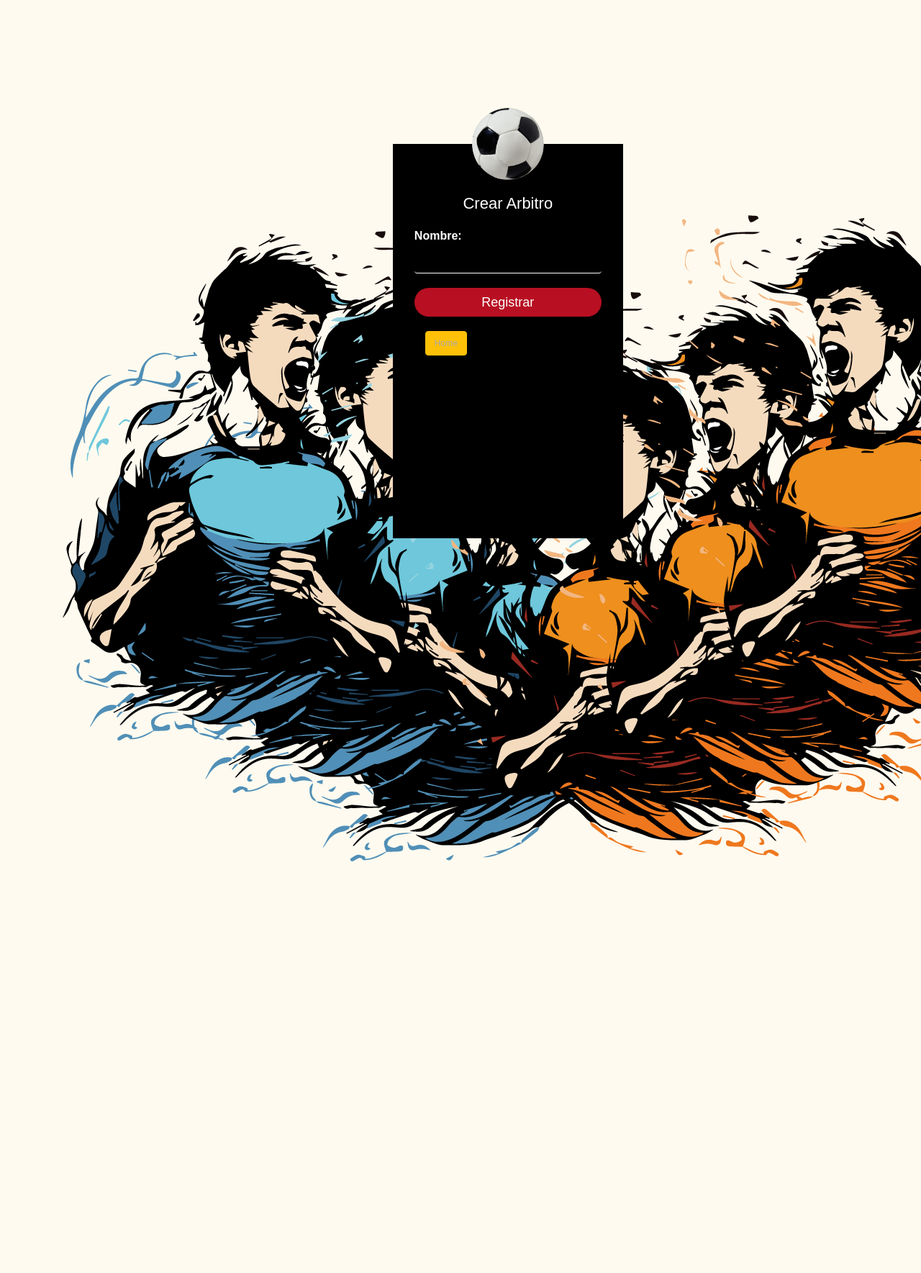
After one commit to CamiloRic0/Torneo-full-stack-REAL, a Django app: page /RolArbitro in a window 1280 px wide; the page is wider, and only the part inside the window is pictured. The commit adds this page. Shown: that part at 72% size. Run offline with Django 3.2, Linux system fonts and the light colour scheme; the visitor is signed in with stand-in values (Sample User, id 1); some libraries are stand-ins or nearby versions.

Commit message:
Its done

```diff
--- a/torneo/templates/base/insertar_paises.txt
+++ b/Insertar_paises.txt
@@ -1,4 +1,7 @@
 //truncate table futbol_pais, futbol_ciudad, futbol_torneo, futbol_equipo, futbol_estadio, futbol_empresa, futbol_partido, futbol_jugador_equipo, futbol_jugador_partido, futbol_otro_evento, futbol_evento_gol, futbol_evento_falta, futbol_arbitro, futbol_jugador, futbol_persona_natural, futbol_rolarbitro;
+
+1. Query para insertar paises en el orden(id, nombre, iso)
+
 INSERT INTO futbol_pais VALUES(1, 'Afganistán', 'AF');
 INSERT INTO futbol_pais VALUES(2, 'Islas Gland', 'AX');
 INSERT INTO futbol_pais VALUES(3, 'Albania', 'AL');
@@ -242,6 +245,8 @@ INSERT INTO futbol_pais VALUES(240, 'Zimbabue', 'ZW');
 
 
 
+2. Query para insertar paises en el orden(id, iso, nombre)
+
 
 INSERT INTO futbol_pais VALUES(1, 'AF', 'Afganistán');
 INSERT INTO futbol_pais VALUES(2, 'AX', 'Islas Gland');
--- a/torneo/futbol/form.py
+++ b/torneo/futbol/form.py
@@ -2,6 +2,23 @@ from django import forms
 from futbol.models import RolArbitro, Pais, Torneo, Ciudad, Jugador, Estadio, Arbitro, persona_natural, Equipo, Empresa, Jugador_Equipo, Partido, Jugador_Partido, Evento_Gol, Evento_Falta, Otro_Evento
 
 
+
+
+
+
+class FormularioRolArbitro(forms.ModelForm):
+    class Meta:
+        model = RolArbitro
+        fields = ['nombre']
+        labels = {'nombre':'Nombre'}
+        widget = {'nombre':forms.TextInput()}
+
+    def __init__(self, *args, **kwargs):
+        super().__init__(*args, **kwargs)
+        for field in iter(self.fields): # Recorremos los campos del modelo
+            self.fields[field].widget.attrs.update({
+                'class': 'form-control', 'autocomplete': 'off', 'spellcheck':'false'
+            })
 
 class FKPais(forms.ModelChoiceField):
     def label_from_instance(self, obj):
--- a/torneo/futbol/models.py
+++ b/torneo/futbol/models.py
@@ -1,9 +1,7 @@
 from django.db import models
 
-
-
 class RolArbitro(models.Model):
-    id = models.IntegerField(
+    id = models.AutoField(
         primary_key = True
     )
     nombre = models.CharField(
--- a/torneo/futbol/templates/futbol/Home.html
+++ b/torneo/futbol/templates/futbol/Home.html
@@ -17,6 +17,7 @@
                 <td><a class="btn btn-primary tcol" href="{% url 'futbol:InsertarPartido' %}">Crear Partido</a></td>
                 <td><a class="btn btn-primary tcol" href="{% url 'futbol:InsertarCiudad' %}">Registrar Ciudad</a></td>
                 <td><a class="btn btn-primary tcol" href="{% url 'futbol:InsertarEstadio' %}">Registrar Estadio</a></td>
+                <td><a class="btn btn-primary tcol" href="{% url 'futbol:RolArbitro' %}">Crear Rol Arbitro</a></td>
                 <td><a class="btn btn-primary tcol" href="{% url 'futbol:InsertarArbitro' %}">Crear Arbitro</a></td>
                 <td><a class="btn btn-primary tcol" href="{% url 'futbol:InsertarJugador' %}">Crear Jugador</a></td>
                 <td><a class="btn btn-primary tcol" href="{% url 'futbol:InsertarEquipo' %}">Crear Equipo</a></td>
--- /dev/null
+++ b/torneo/futbol/templates/futbol/RolArbitro.html
@@ -0,0 +1,32 @@
+{% extends 'base/base.html'%}
+
+{% block contenido %}
+
+<div class="row">
+
+  <div class="col-sm-5 left" style="line-height:0; display:block; display:inline-block; top: -200px; z-index:1;">
+    <img src="../../static/images/izquierda.png" alt="">
+  </div>
+
+  <div class="col-sm-2" style="z-index:2;">
+    <div class="login-box">
+      <img src="../../static/images/balon1.png" class="avatar" alt="Avatar Image" href="{% url 'futbol:home' %}">
+      <h1>Crear Arbitro</h1>
+      <form method="POST">
+        {% csrf_token %}
+        {{form.as_p}}
+        <input type="submit" value="Registrar">
+      </form>
+      <div class="col-md-2">
+        <a class="btn btn-warning" href="{%  url 'futbol:home' %}">Home</a>
+      </div>
+    </div>
+  </div>
+
+  <div class="col-sm-5 right"
+    style="line-height:0; display:block; display:inline-block; top: -200px; left: -510px; z-index: 1;">
+    <img src="../../static/images/derecha.png" alt="">
+  </div>
+
+</div>
+{% endblock %}
--- a/torneo/futbol/urls.py
+++ b/torneo/futbol/urls.py
@@ -1,12 +1,13 @@
 from django.contrib import admin
 from django.urls import include, path
-from futbol.views import InsertarTorneo, InsertarCiudad, InsertarJugador, InsertarEstadio, InsertarArbitro, InsertarPersonaNatural, InsertarEquipo, InsertarEmpresa, InsertarJugadorEquipo, InsertarPartido, InsertarJugadorPartido, InsertarEventoGol, InsertarEventoFalta, InsertarOtroEvento, Home
+from futbol.views import InsertarTorneo, InsertarCiudad, InsertarJugador, InsertarEstadio, InsertarArbitro, InsertarPersonaNatural, InsertarEquipo, InsertarEmpresa, InsertarJugadorEquipo, InsertarPartido, InsertarJugadorPartido, InsertarEventoGol, InsertarEventoFalta, InsertarOtroEvento, Home, RolArbitro
 from django.contrib.auth import views as auth_views
 
 urlpatterns = [
     path('', Home.as_view(), name="home"),
     path('login/',auth_views.LoginView.as_view(template_name='login.html'),name='login'),
     path('logout/',auth_views.LogoutView.as_view(template_name='login.html'),name='logout'),
+    path('RolArbitro', RolArbitro.as_view(), name="RolArbitro"),
     path('InsertarTorneo', InsertarTorneo.as_view(), name="InsertarTorneo"),
     path('InsertarCiudad', InsertarCiudad.as_view(), name="InsertarCiudad"),
     path('InsertarJugador', InsertarJugador.as_view(), name="InsertarJugador"),
--- a/torneo/futbol/views.py
+++ b/torneo/futbol/views.py
@@ -1,6 +1,6 @@
 from django.shortcuts import render
-from futbol.models import Torneo, Ciudad, Jugador, Estadio, Arbitro, persona_natural, Equipo, Empresa, Jugador_Equipo, Partido, Jugador_Partido, Evento_Gol, Evento_Falta, Otro_Evento
-from futbol.form import FormularioTorneo, FormularioCiudad, FormularioJugador, FormularioEstadio, FormularioArbitro, FormularioPersonaNatural, FormularioEquipo, FormularioEmpresa, FormularioJugadorEquipo, FormularioPartido, FormularioJugadorPartido, FormularioEventoGol, FormularioEventoFalta, FormularioOtroEvento
+from futbol.models import Torneo, Ciudad, Jugador, Estadio, Arbitro, persona_natural, Equipo, Empresa, Jugador_Equipo, Partido, Jugador_Partido, Evento_Gol, Evento_Falta, Otro_Evento, RolArbitro
+from futbol.form import FormularioTorneo, FormularioCiudad, FormularioJugador, FormularioEstadio, FormularioArbitro, FormularioPersonaNatural, FormularioEquipo, FormularioEmpresa, FormularioJugadorEquipo, FormularioPartido, FormularioJugadorPartido, FormularioEventoGol, FormularioEventoFalta, FormularioOtroEvento, FormularioRolArbitro
 from django.views.generic.edit import CreateView, DeleteView
 from django.http import HttpResponse
 from django.urls import reverse_lazy
@@ -19,6 +19,15 @@ class Login (LoginRequiredMixin, generic.TemplateView):
 # Inserts
 
 
+
+class RolArbitro(LoginRequiredMixin, generic.CreateView):
+    model = RolArbitro
+    template_name="futbol/RolArbitro.html"
+    context_object_name="obj"
+    form_class=FormularioRolArbitro
+    success_url=reverse_lazy("futbol:home")
+    login_url = 'futbol:login'
+
 class InsertarTorneo(LoginRequiredMixin, generic.CreateView):
     model = Torneo
     template_name="futbol/InsertarTorneo.html"
@@ -26,6 +35,7 @@ class InsertarTorneo(LoginRequiredMixin, generic.CreateView):
     form_class=FormularioTorneo
     success_url=reverse_lazy("futbol:home")
     login_url = 'futbol:login'
+
 
 class InsertarCiudad(LoginRequiredMixin, generic.CreateView):
     model = Ciudad
```
Also changed, not shown: torneo/futbol/migrations/0004_auto_20200419_1905.py (added).
